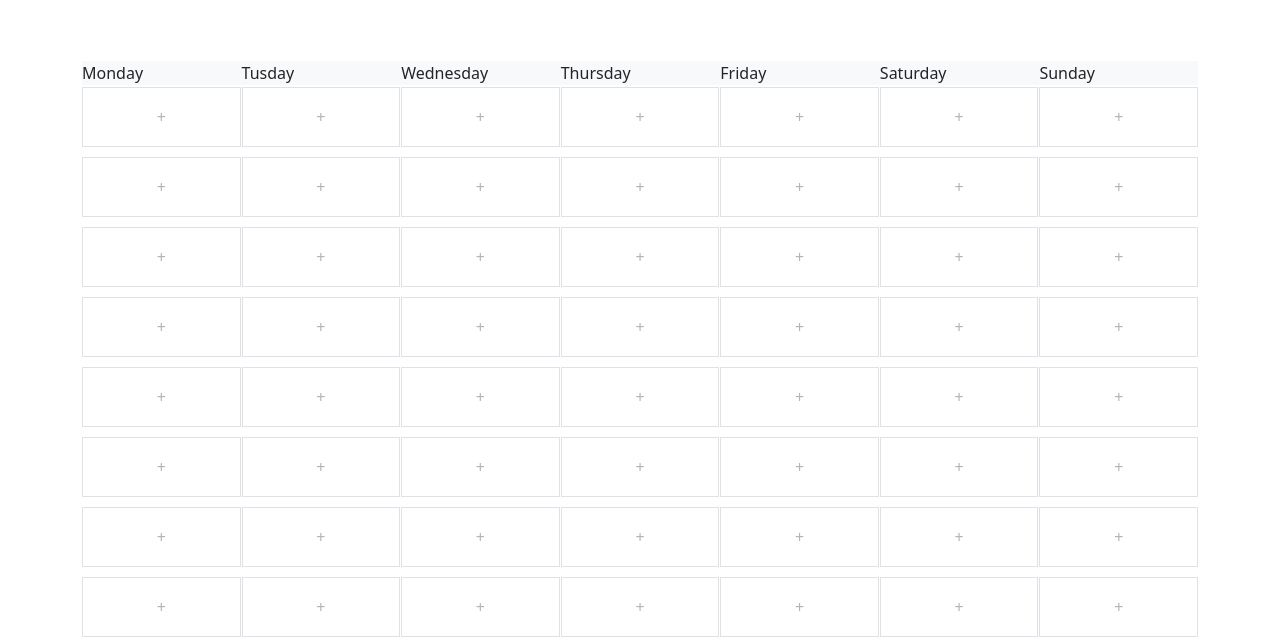
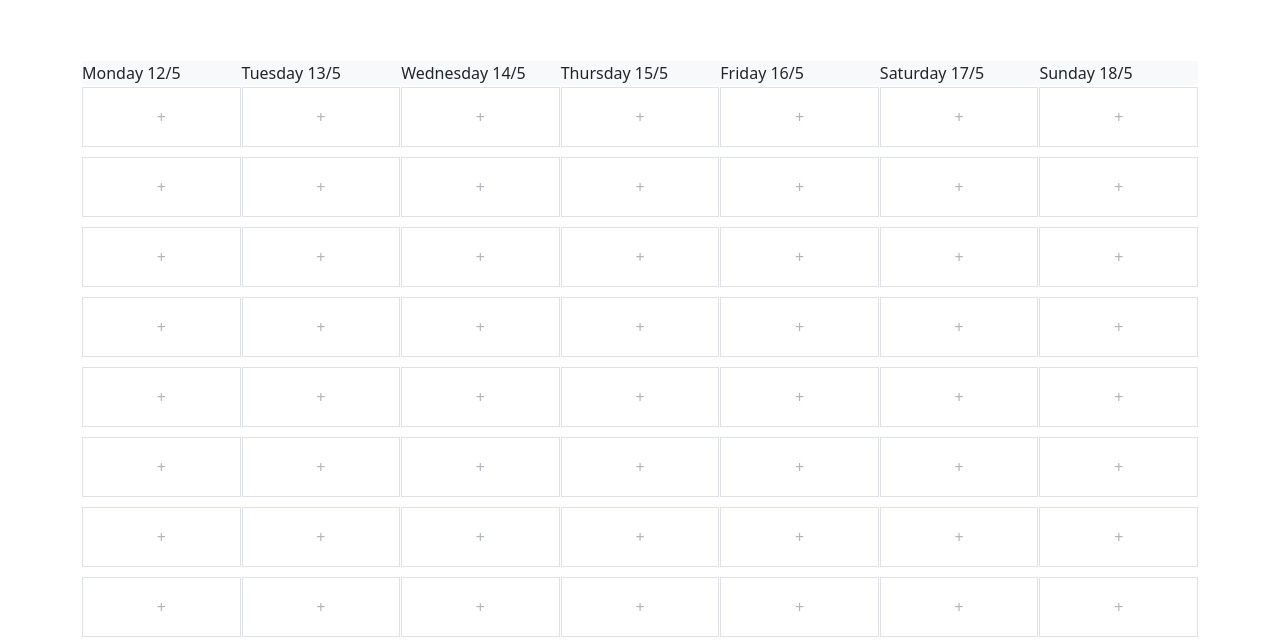
Before and after one commit to SebastianCobos2209/PaymentEvolutionAssesment, a plain HTML site: page index.html in a window 1280 px wide. Shown: the part 155-799 px from the top of the page. Drawn offline with nearby package versions, Linux system fonts and the light colour scheme.

Commit message:
Add date display to calendar and update initialization logic

```diff
--- a/components/table.html
+++ b/components/table.html
@@ -2,13 +2,13 @@
   <div class="d-flex justify-content-between mb-3"></div>
 
   <div class="work-grid-header">
-    <div class="grid-day">Monday</div>
-    <div class="grid-day">Tusday</div>
-    <div class="grid-day">Wednesday</div>
-    <div class="grid-day">Thursday</div>
-    <div class="grid-day">Friday</div>
-    <div class="grid-day">Saturday</div>
-    <div class="grid-day">Sunday</div>
+    <div class="grid-day">Monday <span class="day-date"></span></div>
+    <div class="grid-day">Tuesday <span class="day-date"></span></div>
+    <div class="grid-day">Wednesday <span class="day-date"></span></div>
+    <div class="grid-day">Thursday <span class="day-date"></span></div>
+    <div class="grid-day">Friday <span class="day-date"></span></div>
+    <div class="grid-day">Saturday <span class="day-date"></span></div>
+    <div class="grid-day">Sunday <span class="day-date"></span></div>
   </div>
 
   <div class="work-grid"></div>
--- a/js/components/calendar.js
+++ b/js/components/calendar.js
@@ -8,6 +8,7 @@ function initCalendar() {
   renderWorkGrid();
   setupWorkListeners();
   setupModalWork();
+  updateDayDates(currentWeekStart);
 }
 
 function getStartOfWeek(date) {
@@ -35,6 +36,31 @@ function convertTimeToMinutes(timeStr) {
   if (!timeStr) return 0;
   const [hours, minutes] = timeStr.split(":").map(Number);
   return hours * 60 + minutes;
+}
+
+function updateDayDates(startOfWeek) {
+  const daysOfWeek = [
+    "Sunday",
+    "Monday",
+    "Tuesday",
+    "Wednesday",
+    "Thursday",
+    "Friday",
+    "Saturday",
+  ];
+  const dateElements = document.querySelectorAll(".day-date");
+
+  daysOfWeek.forEach((day, index) => {
+    const currentDate = new Date(startOfWeek);
+    currentDate.setDate(startOfWeek.getDate() + index);
+
+    const formattedDate = currentDate.toLocaleDateString("es-ES", {
+      day: "2-digit",
+      month: "2-digit",
+    });
+
+    dateElements[index].textContent = formattedDate;
+  });
 }
 
 function renderWorkGrid() {
```
